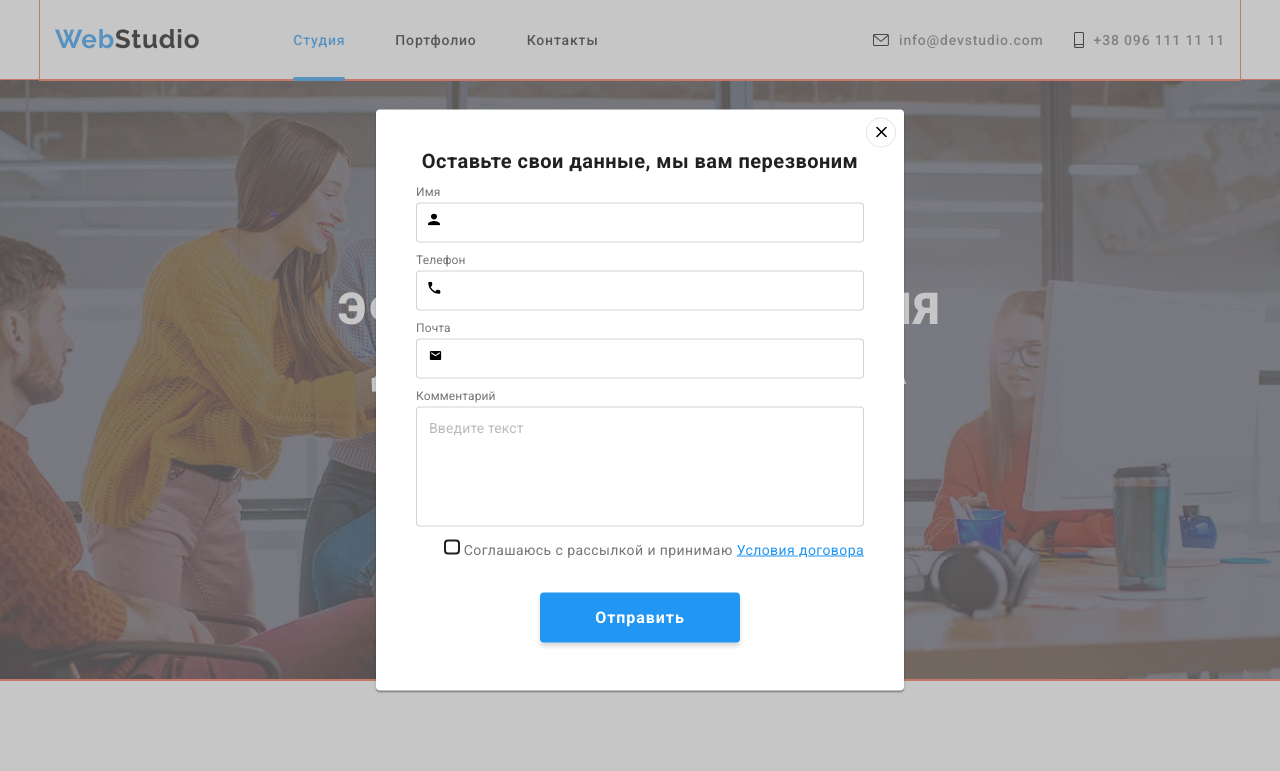
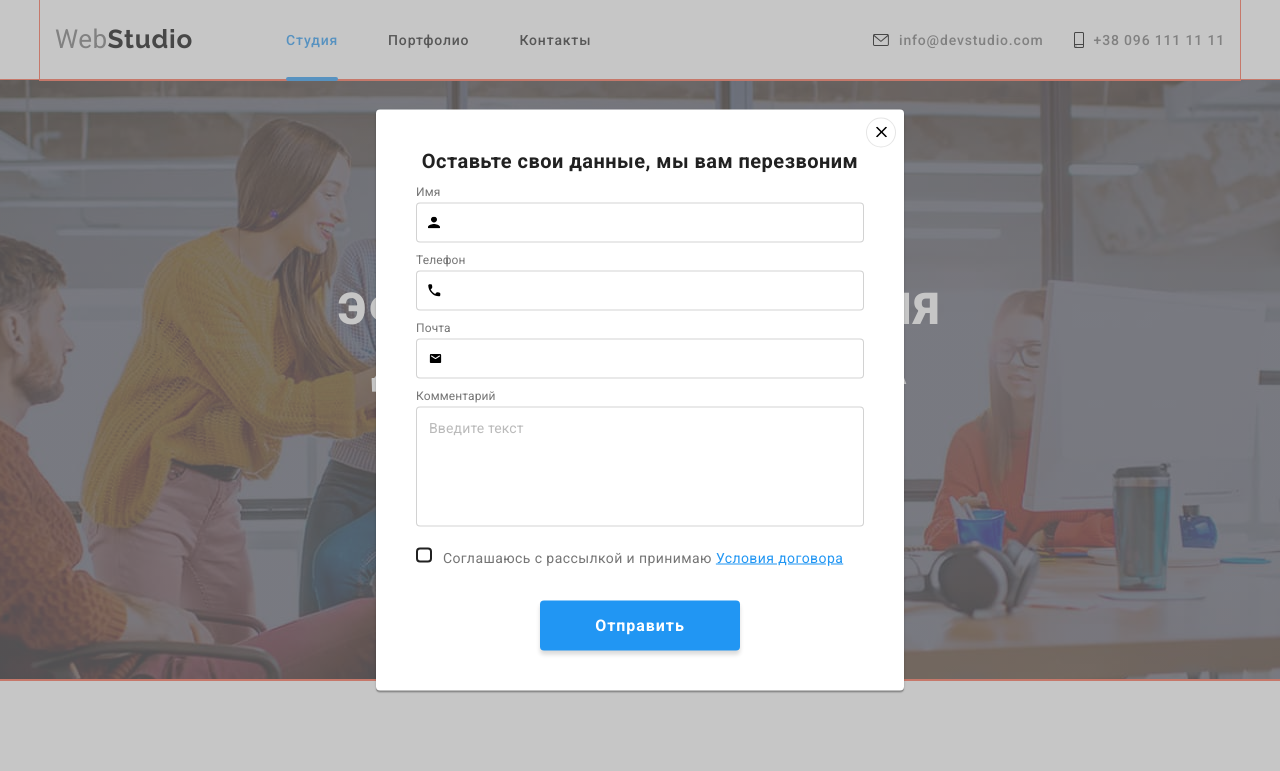
Before and after one commit to VTrofym/goit-markup-hw-06, a plain HTML site: page index.html in a window 1280 px wide. Both pictures are taken after a click on the button "Заказать услугу". Shown: the top 771 px of the page. Drawn offline with nearby package versions, Linux system fonts and the light colour scheme.

Commit message:
Добавил scss

```diff
--- a/css/styles.css
+++ b/css/styles.css
@@ -150,7 +150,7 @@ button {
     padding-bottom: 25px;
 }
 
-.logo-blue {
+.logo--blue {
     color: var(--font-сolor-blue);
     font-family: Raleway, sans-serif;
     letter-spacing: var(--letter-spacing-m);
@@ -438,8 +438,17 @@ fill: var(--background-button-main);
     position: relative;
 }
 
-.field-div:hover .modal-icon {
+.field-div:hover .modal-icon,
+.field-div:focus .modal-icon {
     fill: var(--font-сolor-blue);
+    color: var(--font-сolor-blue);
+}
+
+.modal-icon {
+    position: absolute;
+    left: 12px;
+    top: 50%;
+    transform: translateY(-50%);
 }
 
 .modal-block {
@@ -452,6 +461,11 @@ fill: var(--background-button-main);
 
 }
 
+.modal-check {
+    display: flex;
+    align-items: center;
+}
+
 .modal-block:hover {
     border: 1px solid var(--font-сolor-blue);
     border-radius: 4px;
@@ -460,7 +474,7 @@ fill: var(--background-button-main);
 .modal-block-comments {
     height: 120px;
     padding: 12px;
-    margin-bottom: 12px;
+    margin-bottom: 20px;
 
     font-weight: 400;
     font-size: 12px;
@@ -478,12 +492,6 @@ fill: var(--background-button-main);
     letter-spacing: 0.01em;
 
     color: rgba(117, 117, 117, 0.5);
-}
-
-.modal-icon {
-    position: absolute;
-    left: 12px;
-    top: 11px;
 }
 
 .treaty {
@@ -519,6 +527,7 @@ fill: var(--background-button-main);
     height: 15px;
     border-radius: 4px;
     border: 2px var(--font-сolor-black-other) solid;
+    margin-right: 7px;
 }
 
 
--- a/index.html
+++ b/index.html
@@ -10,6 +10,7 @@
     <link rel="preconnect" href="https://fonts.gstatic.com" crossorigin>
     <link href="https://fonts.googleapis.com/css2?family=Raleway:ital,wght@0,700;1,700&family=Roboto:ital,wght@0,400;0,500;0,700;0,900;1,400;1,500;1,700;1,900&display=swap" rel="stylesheet">
     <link rel="stylesheet" href="./css/styles.css">
+    <link rel="stylesheet" href="./css/main.min.css">
 </head>
 <body>
 <!---------- шапка сайта ----------->
@@ -83,18 +84,13 @@
                         </div>
                             <label class="modal-text" for="">Комментарий</label>
                             <textarea class="modal-block modal-block-comments" type="text" name="coments" placeholder="Введите текст" autofocus></textarea>
-                            <input
-                            class="input-check visually-hidden"
-                            type="checkbox"
-                            name="privasy"
-                            value="true"
-                            id="privasy"
-                            />
-                            <label class="check-text" for="privasy">
-                            <span class="checkbox-span"></span>
-                                Соглашаюсь с рассылкой и принимаю
-                            <a class="treaty" href="./index.html">Условия договора</a>
-                            </label>
+                            <div class="modal-check">
+                                <input class="input-check visually-hidden" type="checkbox" name="privasy" value="true" id="privasy" />
+                                <label class="check-text" for="privasy">
+                                    <span class="checkbox-span"></span>
+                                    <span>Соглашаюсь с рассылкой и принимаю</span>
+                                    <a class="treaty" href="./index.html">Условия договора</a>
+                            </div>
                             <button class="button-main button-down" type="submit">Отправить</button>
                     </form>
                 </div>
--- /dev/null
+++ b/sass/main.scss
@@ -0,0 +1 @@
+@import "./base/_hero";
```
Also changed, not shown: portfolio.html (+1 -0 lines), css/main.css (added), css/main.min.css (added), sass/base/_hero.scss (added), sass/components/_modal.scss (added), sass/utils/_root.scss (added), 2 other files.
